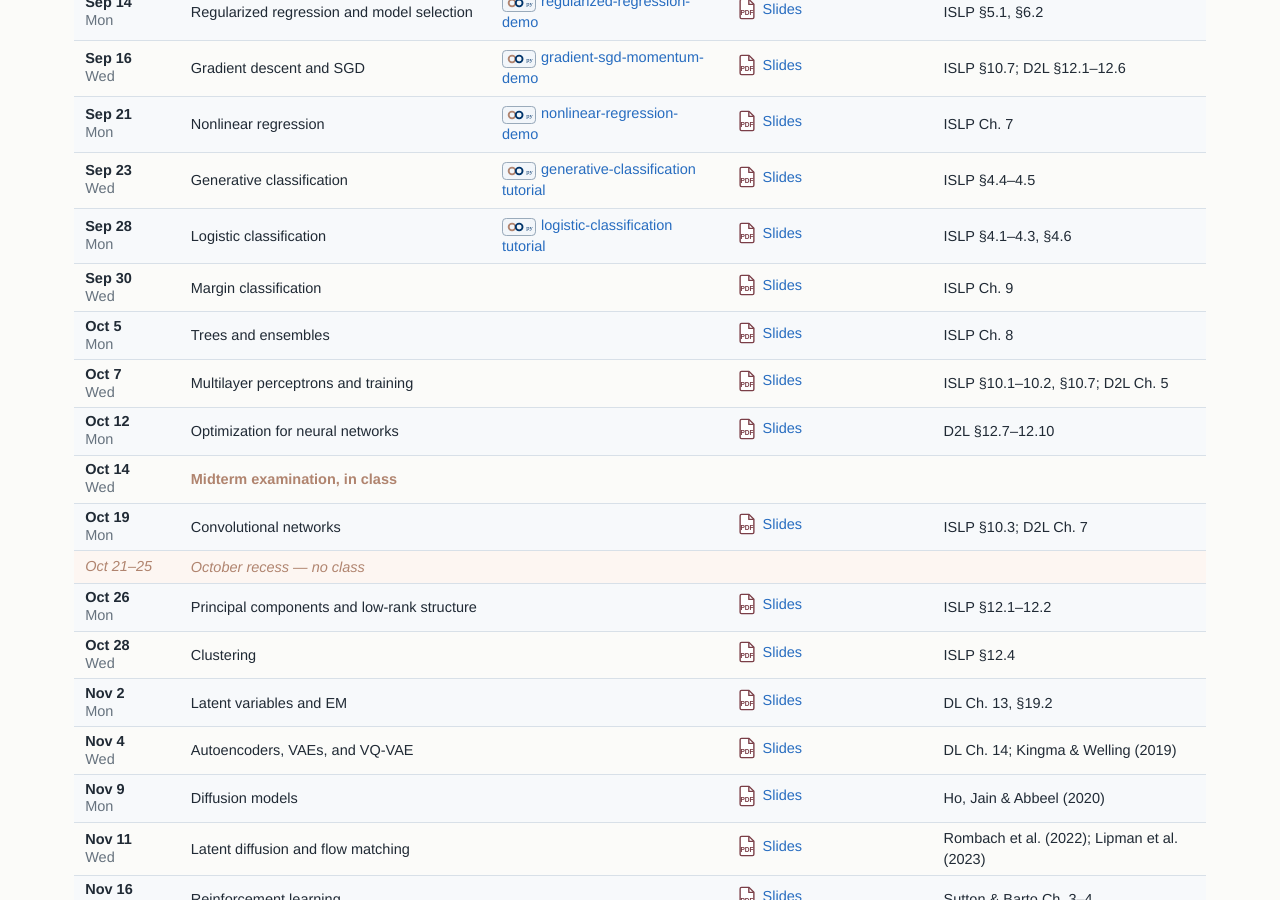
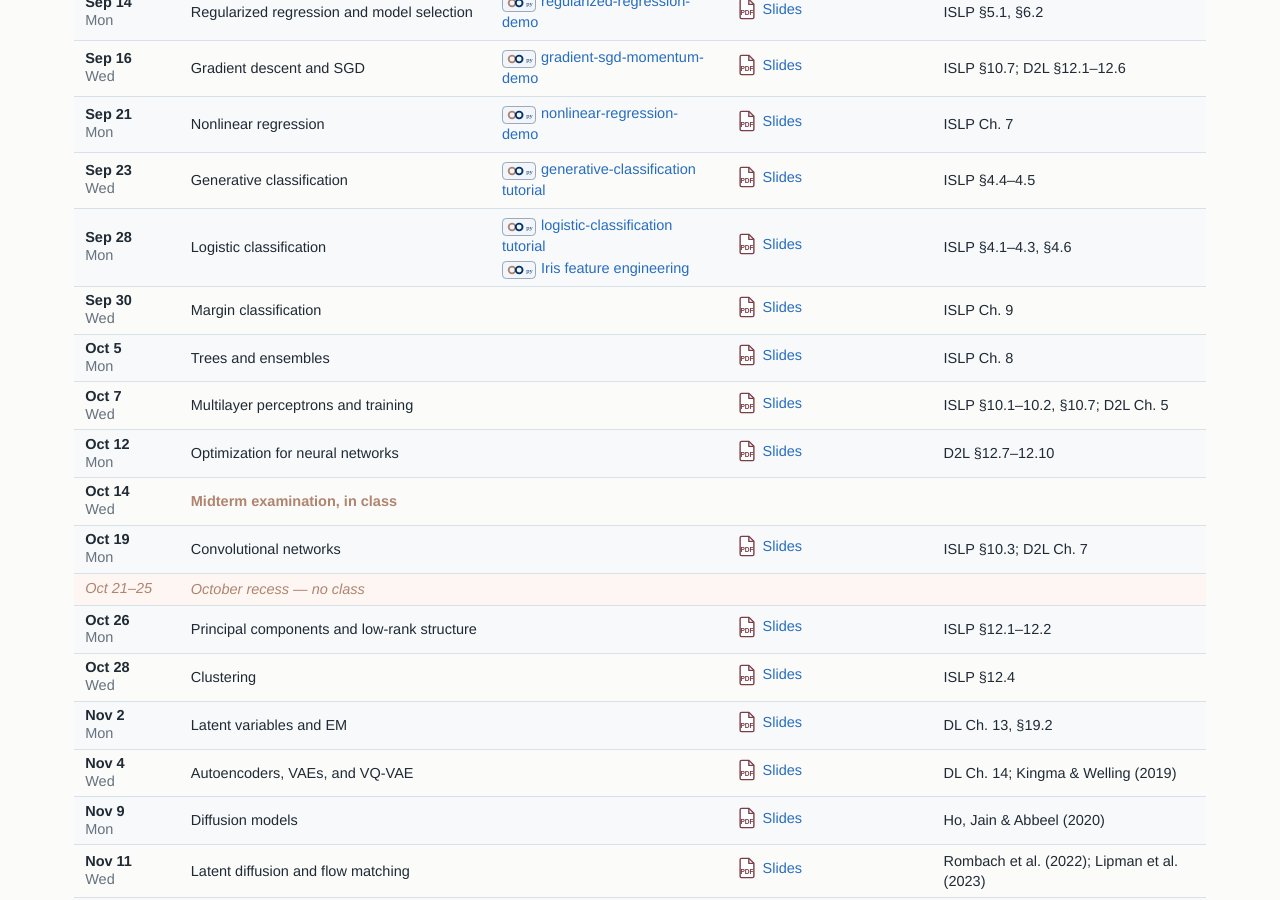
Before and after one commit to ZhuoranYang/sds265-fall26, a Jekyll site: the page built from index.md, in a window 1280 px wide and 900 px high, scrolled down 1415 px. Built offline with Jekyll 4.4.1, drawn with Linux system fonts in a browser that asks for light colours.

Commit message:
Publish Iris feature-engineering demo

```diff
--- a/_data/schedule.yml
+++ b/_data/schedule.yml
@@ -79,6 +79,8 @@
   demos:
   - path: "08-logistic-classification/logistic-classification.ipynb"
     label: "logistic-classification tutorial"
+  - path: "08-logistic-classification/iris-logistic-feature-engineering.ipynb"
+    label: "Iris feature engineering"
 - date: "Sep 30"
   day: "Wed"
   topic: "Margin classification"
```
Also changed, not shown: 1 other file.
